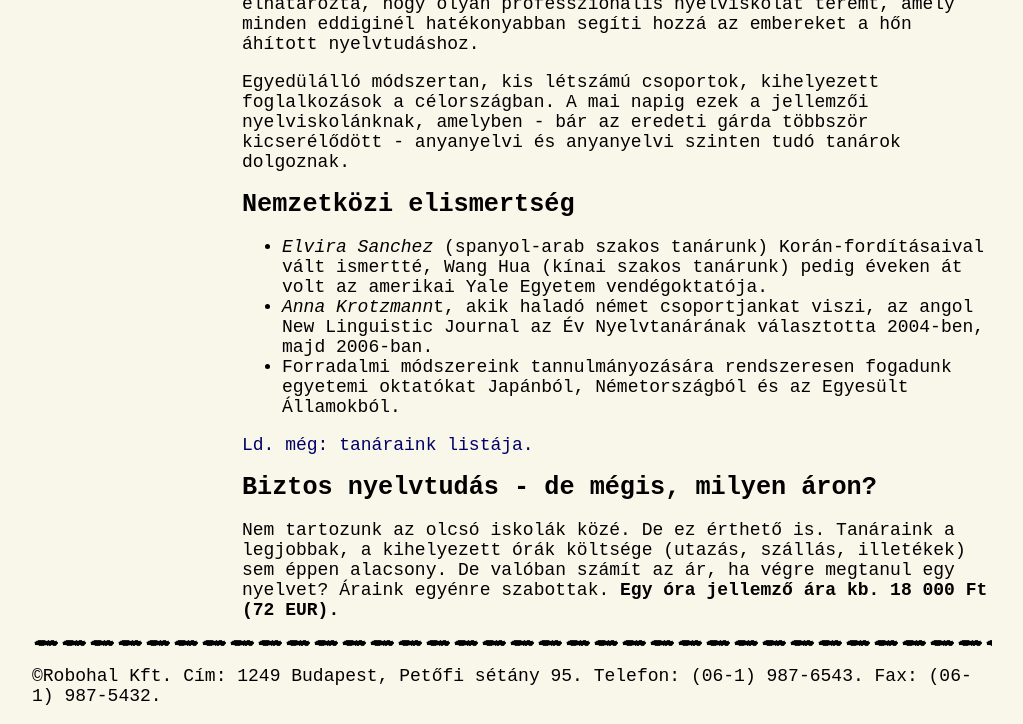
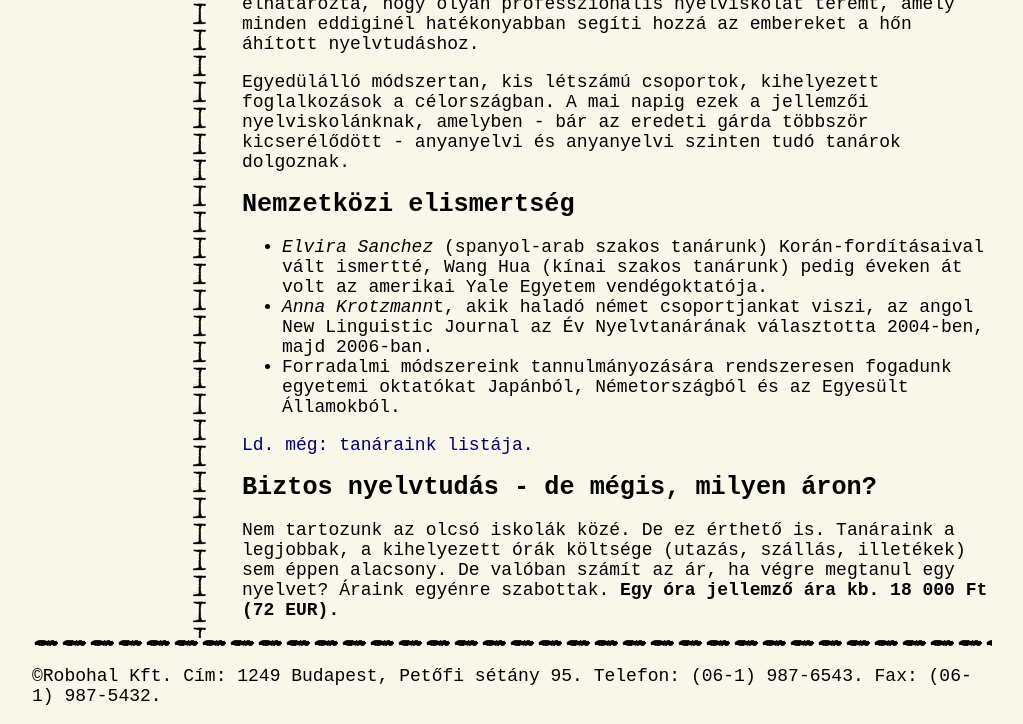
Before and after one commit to paaldorina/munkaf-jlok-9, a plain HTML site: page index.html in a window 1280 px wide. Shown: the part 226-950 px from the top of the page, without its empty margins (128-1151 px from the left). Drawn offline with Linux system fonts and the light colour scheme.

Commit message:
feladat 12

```diff
--- a/styles.css
+++ b/styles.css
@@ -50,6 +50,8 @@ a:hover{
     width:750px;
     padding-left: 50px;
     float: right;
+    background-image: url(vonal_fuggoleges.gif);
+    background-repeat: repeat-y;
 }
 table{
     border-collapse: collapse;
```
